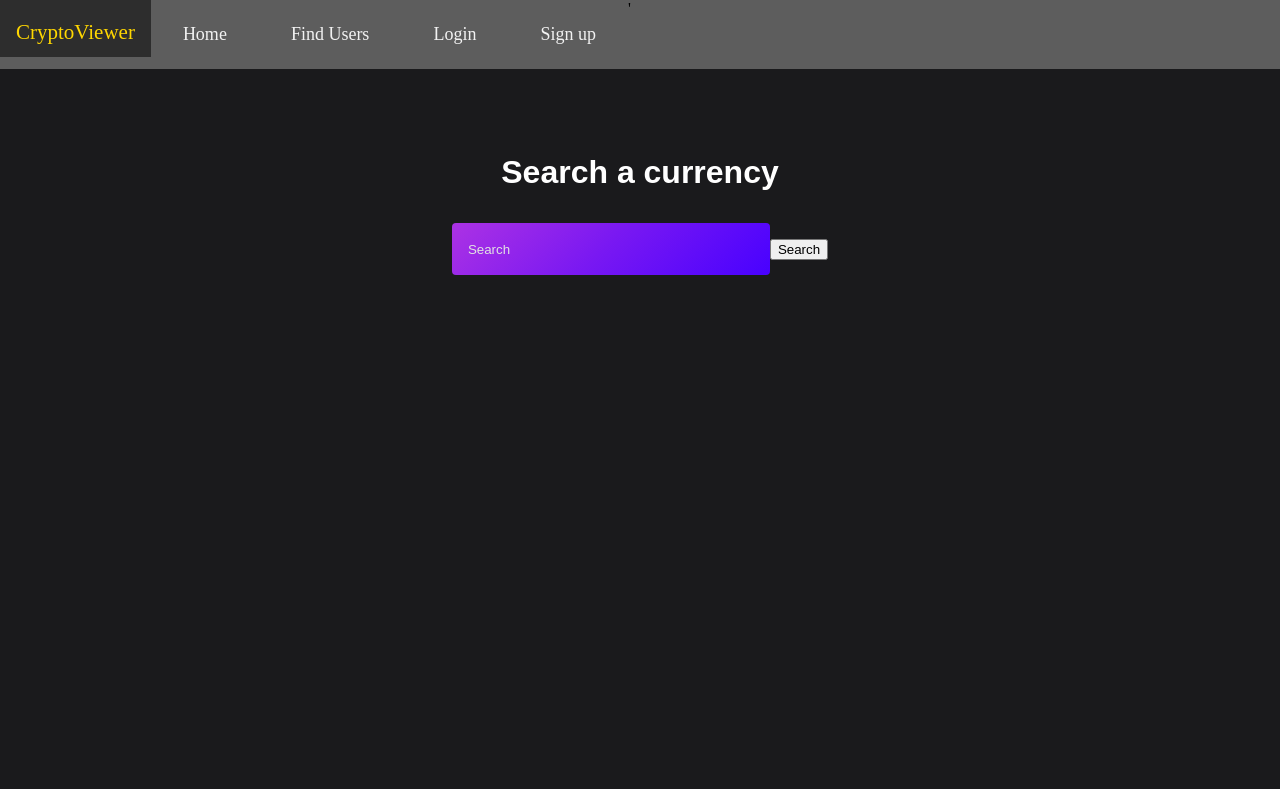
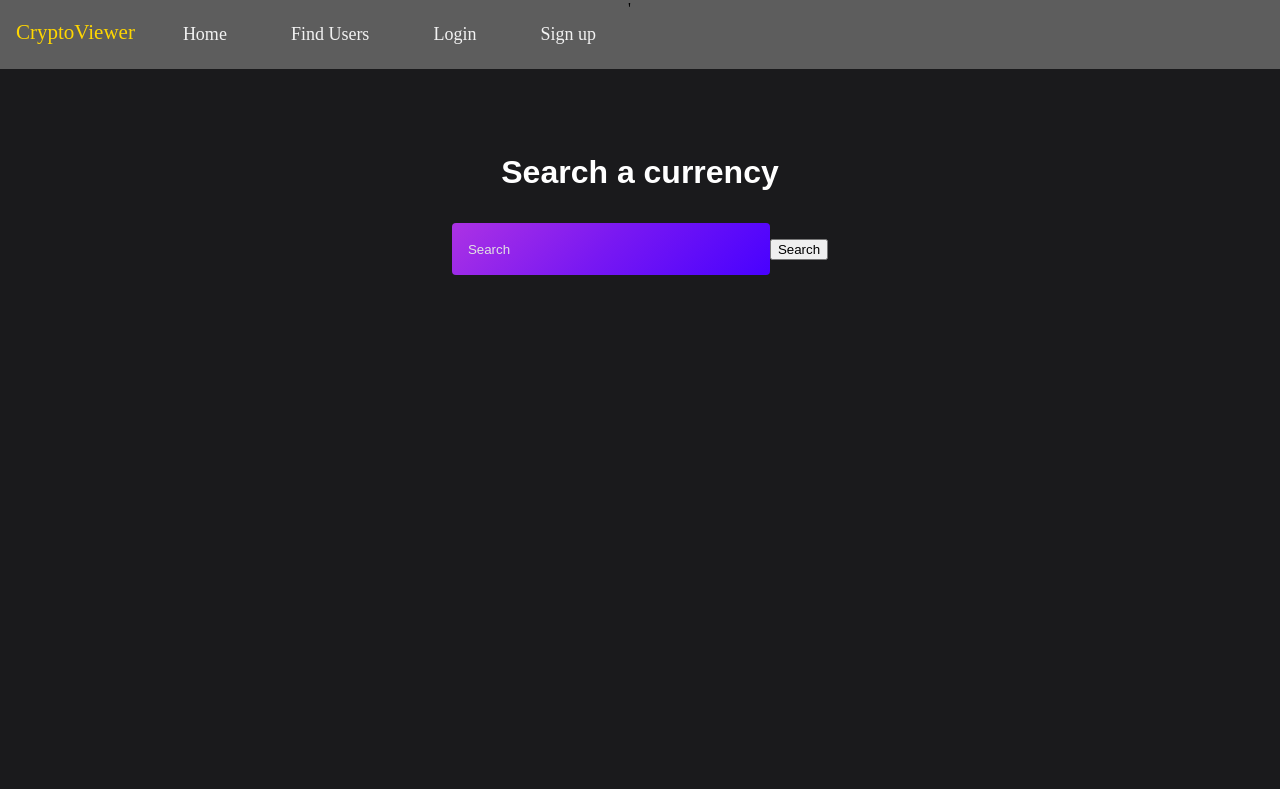
Before and after one commit to sebgro98/CryptoViewer, a Vue app: page /home in a window 1280 px wide. Built offline with nearby package versions, Linux system fonts and the light colour scheme.

Commit message:
Changes menu. Added style, reponsiv left.

```diff
--- a/src/views/MenuView.vue
+++ b/src/views/MenuView.vue
@@ -45,7 +45,7 @@ export default {
   padding-top: 20px;
 }
 #menuName:hover{
-  background-color: #2d2d2d;
+  background-color: #5d5d5d;
 }
 
 body {
```
